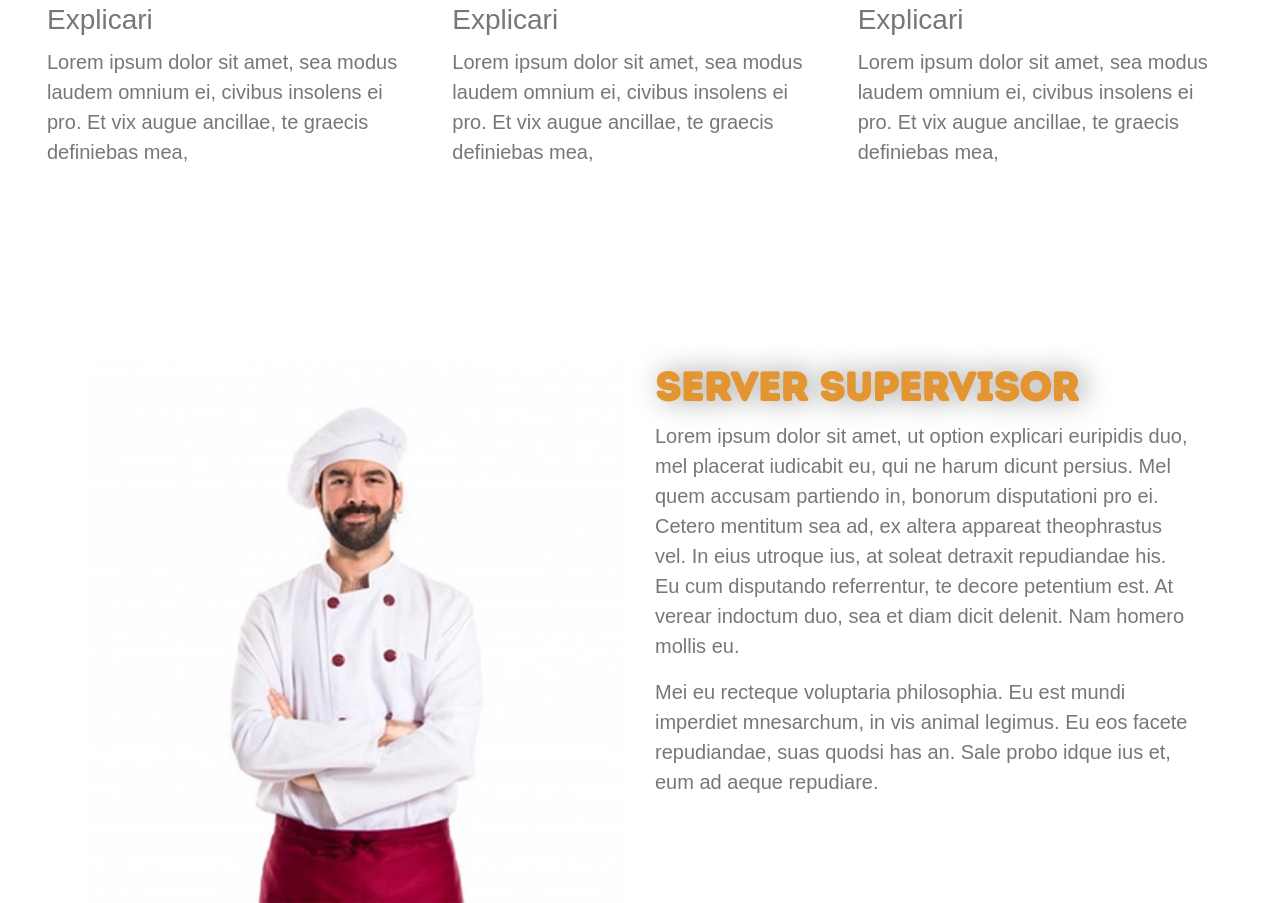
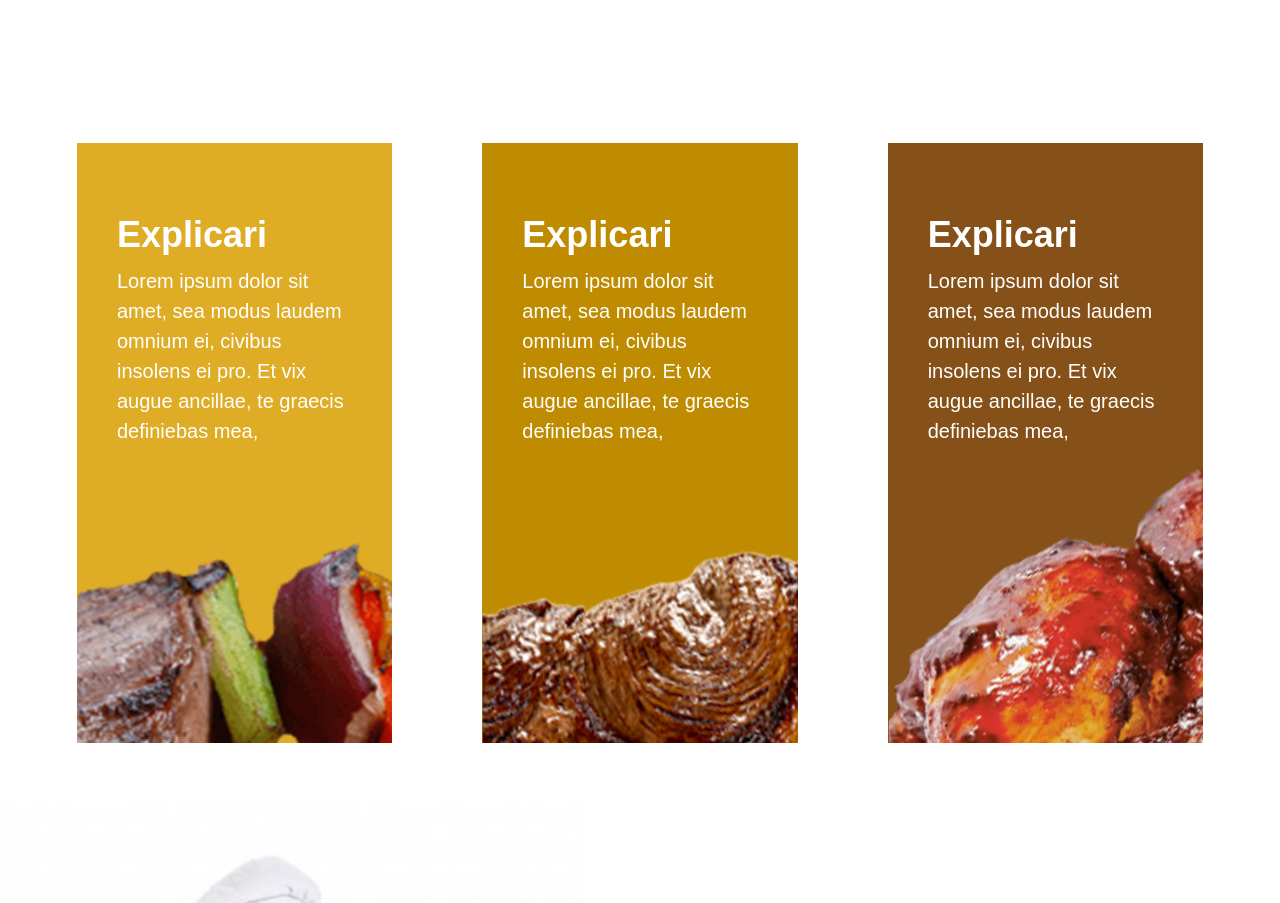
Before and after one commit to ProMehedi/Hella-Good-HTML-Template, a plain HTML site: page bbq-v2.html in a window 1280 px wide. Shown: the part 1299-2202 px from the top of the page. Drawn offline with Linux system fonts and the light colour scheme; files whose address does not match are found by name.

Commit message:
updated bbq

```diff
--- a/bbq-v2.html
+++ b/bbq-v2.html
@@ -102,7 +102,7 @@
 							<h3>Explicari</h3>
 							<p>Lorem ipsum dolor sit amet, sea modus laudem omnium ei, civibus insolens ei pro. Et vix augue ancillae, te graecis definiebas mea, </p>
 						</div>
-						<div class="pizza-img" style="background-image: url(assets/img/bbq/01.png);"></div>
+						<div class="pizza-img" style="background-image: url(assets/img/bbq/02.png);"></div>
 					</div>
 				</div>
 
@@ -112,7 +112,7 @@
 							<h3>Explicari</h3>
 							<p>Lorem ipsum dolor sit amet, sea modus laudem omnium ei, civibus insolens ei pro. Et vix augue ancillae, te graecis definiebas mea, </p>
 						</div>
-						<div class="pizza-img" style="background-image: url(assets/img/bbq/01.png);"></div>
+						<div class="pizza-img" style="background-image: url(assets/img/bbq/03.png);"></div>
 					</div>
 				</div>
 			</div>
@@ -142,7 +142,7 @@
 	<!-- end of BigPizza Info Area -->
 
 	<!-- BBQ Form -->
-	<section class="bbq-contact-form section-padding">
+	<section class="bbq-contact-form section-padding bg" style="background-image: url(assets/img/bbq/form-bg.jpg);">
 		<div class="container">
 			<div class="row">
 				<div class="col-lg-6 offset-lg-6">
--- a/style.css
+++ b/style.css
@@ -1108,3 +1108,71 @@ div#map {
 .right.bbq-title p {
     max-width: 70%;
 }
+
+.section-padding.bbq-wrap {
+    padding-top:  200px;
+}
+
+.single-bbq {
+    background-color:  #deac25;
+    color:  #fff;
+    padding: 70px 40px;
+    height: 600px;
+    position:  relative;
+    margin: 30px;
+}
+
+.single-bbq h3 {
+    font-size:  36px;
+    font-weight: 600;
+}
+
+.single-bbq .pizza-img {
+    height: 50%;
+    background-size: cover;
+    background-repeat:  no-repeat;
+    position:  absolute;
+    left:  0;
+    bottom:  0;
+    width:  100%;
+}
+
+.bbq-wrap .col-lg-4:nth-child(2) .single-bbq {
+    background-color: #bf8b00;
+}
+
+.bbq-wrap .col-lg-4:nth-child(3) .single-bbq {
+    background-color: #865119;
+}
+
+.bbq-info-wrap {
+    position:  relative;
+    padding-bottom: 245px;
+}
+
+.bbq-info-wrap:after {
+    position:  absolute;
+    left:  0;
+    bottom: 0;
+    width:  100%;
+    height: 200px;
+    content:  '';
+    background-image: url(assets/img/bbq/table-bg.jpg);
+}
+
+.bbq-info-inner h1 {
+    font-size:  36px;
+    text-shadow:  0 0 0;
+    color:  #deac25;
+    margin-bottom:  30px;
+}
+
+.bbq-info-inner {
+    font-size: 18px;
+    margin-top: 50px;
+}
+
+.bbq-info-wrap img {
+    max-width: 120%;
+    margin: -150px;
+}
```
